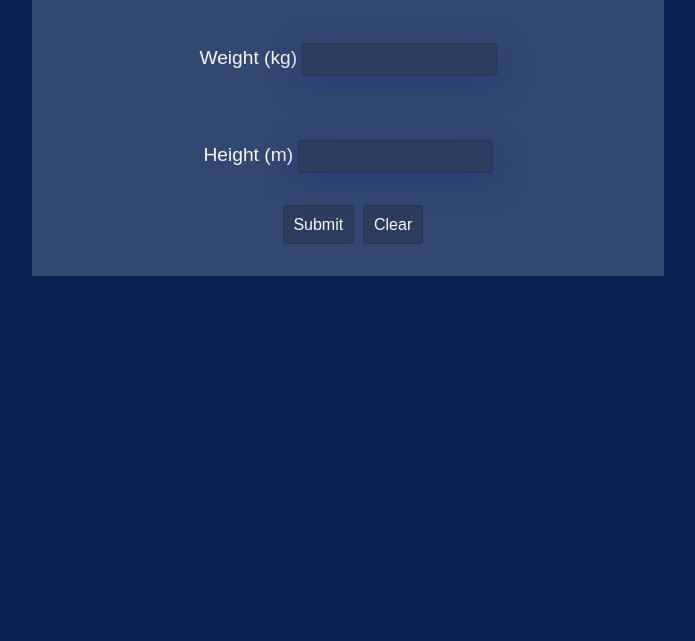
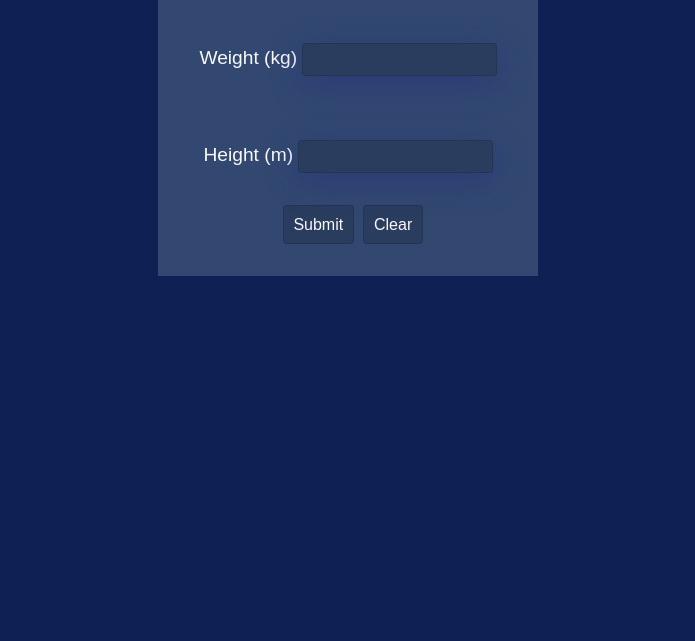
Before and after one commit to Tomiogunsan/BMI-Calc, a website with bundled scripts: page public/index.html in a window 1280 px wide. Shown: the part 159-800 px from the top of the page, without its empty margins (292-987 px from the left). Built offline with nearby package versions, Linux system fonts and the light colour scheme.

Commit message:
Update index.css

```diff
--- a/public/index.css
+++ b/public/index.css
@@ -8,7 +8,7 @@ body{
   flex-direction: column;
   margin: 0 auto;
   background: rgba(199,227,225,.2);
-  width: 50%;
+  width: 30%;
   height: 100%;
   margin-top: 5rem;
 
```
